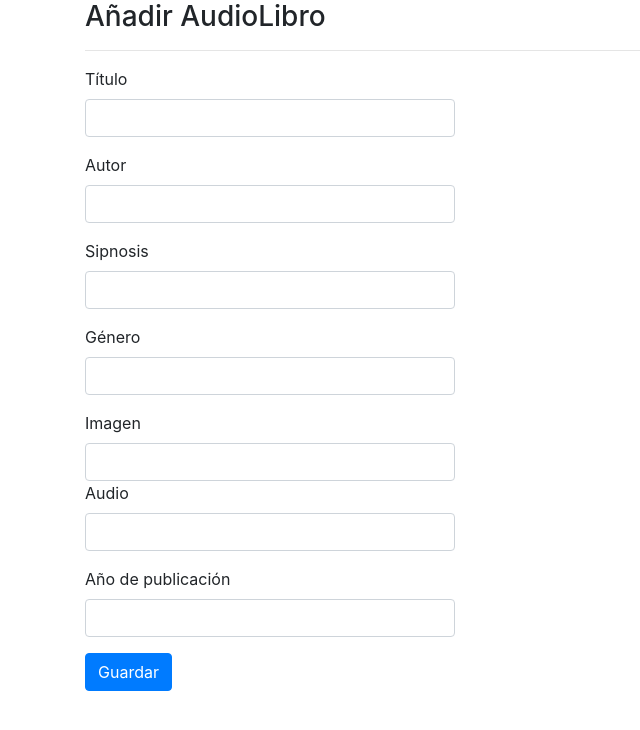
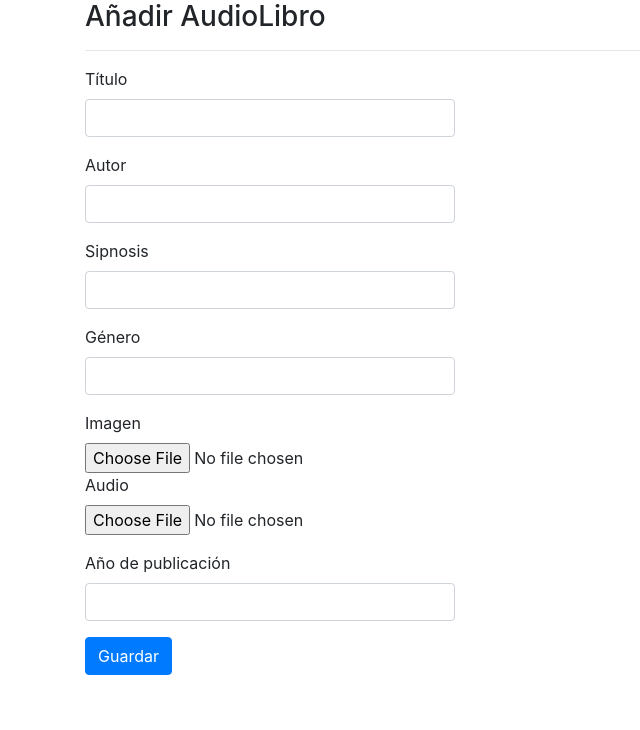
Before and after one commit to violetabrusil/AudioBookFrontend, a React (Create React App) app in the folder audiobookapp/: page /addAudioBook in a window 1280 px wide. Shown: the top 730 px of the page, without its empty margins (0-640 px from the left). Built offline with nearby package versions, Linux system fonts and the light colour scheme; no server answers.

Commit message:
Implementación de firebase para almacenamiento de archvos multimedia, login y registro de usuarios con guardado a la base de storage de firebase

```diff
--- a/audiobookapp/src/context/authContext.js
+++ b/audiobookapp/src/context/authContext.js
@@ -1,6 +1,8 @@
 import { createContext, useContext, useEffect, useState } from "react";
 import { createUserWithEmailAndPassword, signInWithEmailAndPassword, onAuthStateChanged, signOut} from "firebase/auth"
 import { auth } from "../../src/multimedia"
+import { getFirestore, doc, setDoc, getDoc } from "firebase/firestore"
+import { app } from "../multimedia"
 
 export const authcontext = createContext();
 
@@ -14,13 +16,21 @@ function AuthProvider({ children }) {
 
     const [user, setUser] = useState();
     const [loading, setLoading] = useState();
+    const firestore = getFirestore(app);
 
-    const signUp = (email, password, userName, rol) => {
-        const infoUser = createUserWithEmailAndPassword(auth, email, password, userName,
-            rol).then((userFirebase) => {
-                return userFirebase
+    const signUp = async (email, password, userName, urlImage) => {
+        const rol = "authors"
+        const infoUser = await createUserWithEmailAndPassword(auth, email, password, userName,
+            rol, urlImage).then((userFirebase) => {
+                console.log(userFirebase.user.uid);
+                return userFirebase.user.uid;
             });
-
+        console.log("user uid",infoUser);
+        const docuRef = doc(firestore, `users/${infoUser}`);
+        console.log("doc", docuRef)
+        setDoc(docuRef, {userName: userName, rol:rol, photo:urlImage});
+        const actualUser = await getDoc(docuRef);
+        console.log("actual user", actualUser);
     };
 
 
--- a/audiobookapp/src/pages/audioBook/AddAudioBook.js
+++ b/audiobookapp/src/pages/audioBook/AddAudioBook.js
@@ -1,6 +1,7 @@
 import { useEffect, useState } from "react";
 import { useHistory, useParams } from "react-router-dom";
 import AudioBookService from "../../service/AudioBookService";
+import { app } from "../../multimedia"
 
 const AddAudioBook = () => {
 
@@ -66,7 +67,27 @@ const AddAudioBook = () => {
                     console.log('Something went wrong', error)
                 });
         }
-    })
+    });
+
+    const imageHandler = async (event) => {
+        const image = event.target.files[0];
+        const storageRef = app.storage().ref();
+        const imagePath = storageRef.child(image.name);
+        await imagePath.put(image);
+        console.log("Imagen cargada: ", image.name);
+        const url = await imagePath.getDownloadURL();
+        setUrlImage(url);
+    }
+
+    const audioHandler = async (event) => {
+        const audio = event.target.files[0];
+        const storageRef = app.storage().ref();
+        const audioPath = storageRef.child(audio.name);
+        await audioPath.put(audio);
+        console.log("Archivo cargado: ", audio.name);
+        const url = await audioPath.getDownloadURL();
+        setUrlAudio(url);
+    }
 
     return (
         <div className="container">
@@ -116,23 +137,35 @@ const AddAudioBook = () => {
 
                 <div>
                     <label>Imagen</label>
+                    <form>
+                        <input
+                        type="file"
+                        onChange={imageHandler}/>
+                    </form>
                     <input
                         type="text"
                         className="form-control col-4"
                         id="urlImage"
                         value={urlImage}
-                        onChange={(e) => setUrlImage(e.target.value)} />
+                        onChange={(e) => setUrlImage(e.target.value)}
+                        hidden={true} />
 
                 </div>
 
                 <div className="form-group">
                     <label>Audio</label>
+                    <form>
+                        <input
+                        type="file"
+                        onChange={audioHandler}/>
+                    </form>
                     <input
                         type="text"
                         className="form-control col-4"
                         id="urlAudio"
                         value={urlAudio}
-                        onChange={(e) => setUrlAudio(e.target.value)} />
+                        onChange={(e) => setUrlAudio(e.target.value)}
+                        hidden={true} />
 
                 </div>
 
--- a/audiobookapp/src/pages/authentication/Home.js
+++ b/audiobookapp/src/pages/authentication/Home.js
@@ -13,7 +13,7 @@ function Home() {
     // }
     return (
         <div>
-            <h1>Bienvenido {user.email}</h1>
+            <h1>Bienvenido {user.userName}</h1>
             {/* <button onClick={() => signOut(auth)}>Salir</button> */}
         </div>
     )
--- a/audiobookapp/src/pages/authentication/Register.js
+++ b/audiobookapp/src/pages/authentication/Register.js
@@ -1,7 +1,7 @@
 import React, { useState } from "react";
 import { useAuth } from "../../context/authContext"
 import { useHistory } from "react-router-dom"
-
+import { app } from "../../multimedia"
 
 function Register() {
 
@@ -10,25 +10,37 @@ function Register() {
         password: "",
         userName: "",
     });
-
+    const [urlImage, setUrlImage] = useState('');
     const { signUp } = useAuth();
     const navigate = useHistory();
     const [error, setError] = useState();
 
     const handleChange = ({ target: { name, value } }) =>
         setUser({ ...user, [name]: value })
-        console.log(user)
+    console.log(user)
+
+    const imageHandler = async (event) => {
+        const image = event.target.files[0];
+        const storageRef = app.storage().ref();
+        const imagePath = storageRef.child(image.name);
+        await imagePath.put(image);
+        console.log("Imagen cargada: ", image.name);
+        const url = await imagePath.getDownloadURL();
+        setUrlImage(url);
+    }
 
     const handleSubmit = async (event) => {
         setError('');
         event.preventDefault();
         try {
-            await signUp(user.email, user.password, user.userName);
+            await signUp(user.email, user.password, user.userName, urlImage);
             navigate.push('/home')
         } catch (error) {
             setError(error.message);
         }
     };
+
+
 
     return (
         <div className="container">
@@ -63,6 +75,22 @@ function Register() {
                         placeholder="Ingrese un nombre de perfil"
                         onChange={handleChange}></input>
                 </div>
+                <div>
+                    <label>Foto de perfil</label>
+                    <form>
+                        <input
+                            type="file"
+                            onChange={imageHandler} />
+                    </form>
+                    <input
+                        type="text"
+                        className="form-control col-4"
+                        id="urlImage"
+                        value={urlImage}
+                        onChange={(e) => setUrlImage(e.target.value)}
+                        hidden={true}/>
+
+                </div>
 
                 <div>
                     <button>Registrar</button>
```
